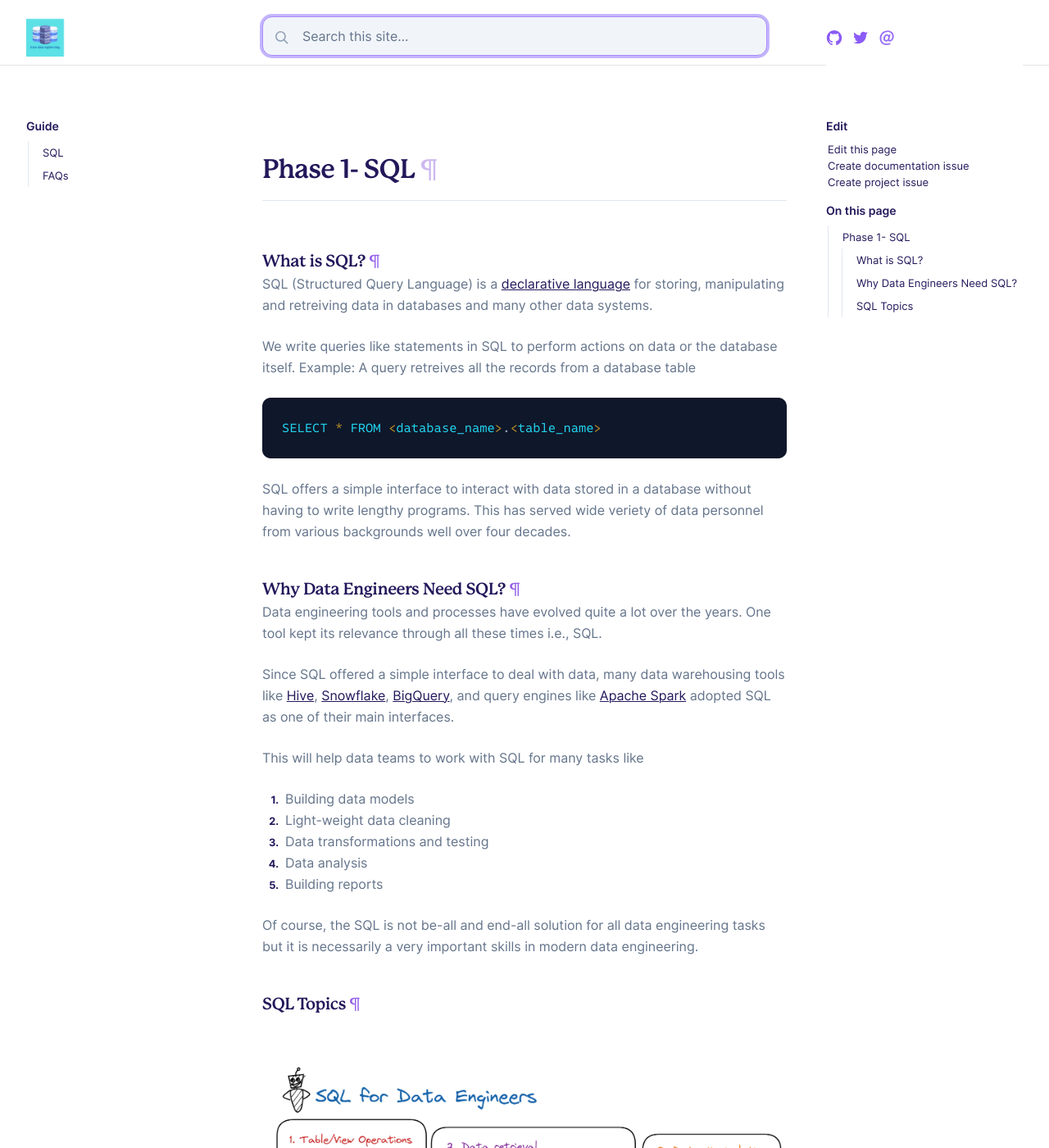
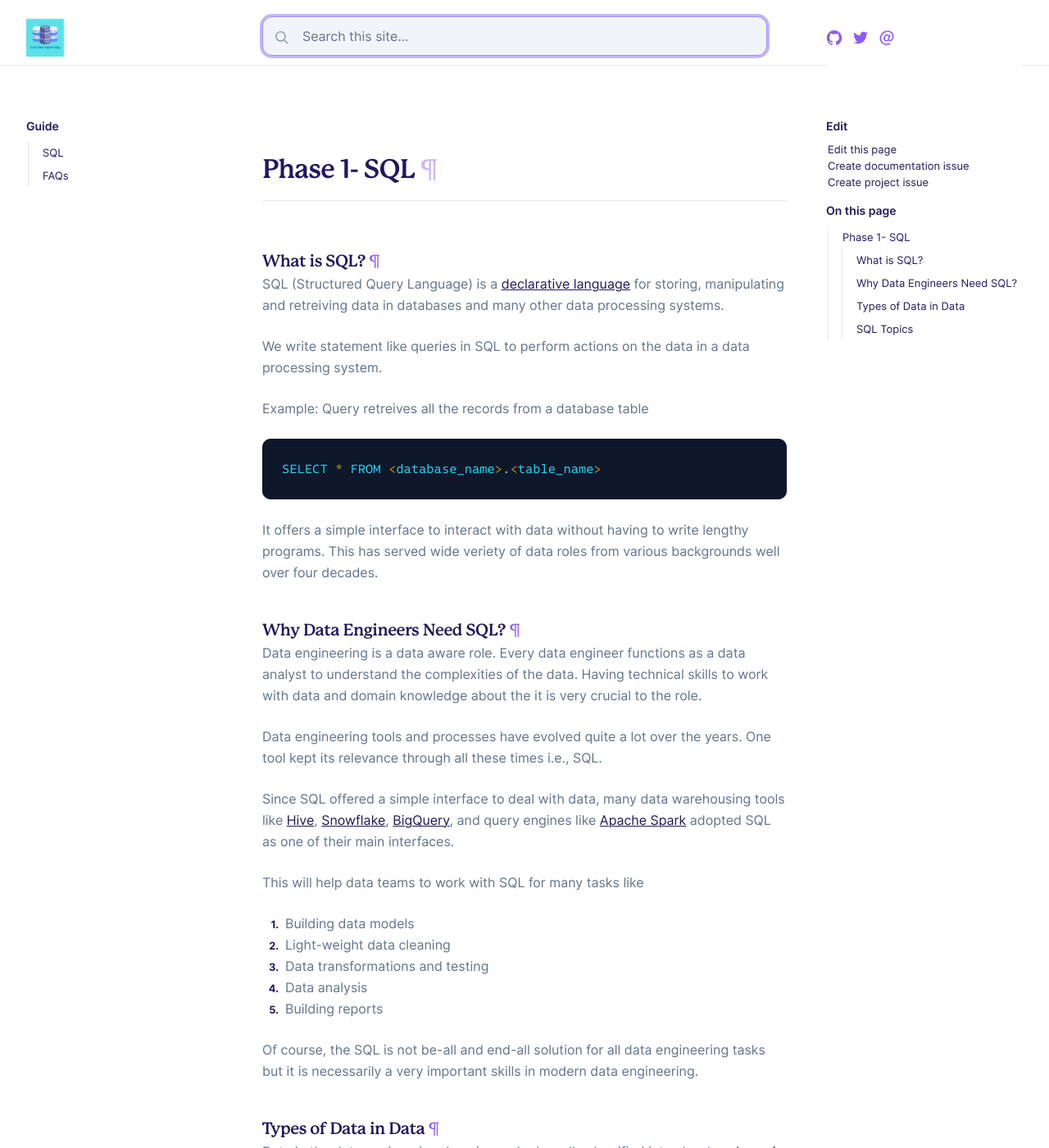
Before and after one commit to learndataengineering/learndataengineering.guide, a Jekyll site: the page built from _docs/sql.md, in a window 1280 px wide and 1400 px high. Shown: the whole window at 82% size. Built offline with Jekyll 4.4.1, drawn with Linux system fonts in a browser that asks for light colours; some of the changed text lies outside the part shown.

Commit message:
Add new sections in sql.md

````diff
--- a/_docs/sql.md
+++ b/_docs/sql.md
@@ -6,17 +6,21 @@ permalink: /sql
 
 ### What is SQL?
 
-SQL (Structured Query Language) is a [declarative language](https://en.wikipedia.org/wiki/Declarative_programming) for storing, manipulating and retreiving data in databases and many other data systems.
+SQL (Structured Query Language) is a [declarative language](https://en.wikipedia.org/wiki/Declarative_programming) for storing, manipulating and retreiving data in databases and many other data processing systems.
 
-We write queries like statements in SQL to perform actions on data or the database itself. Example: A query retreives all the records from a database table
+We write statement like queries in SQL to perform actions on the data in a data processing system.
+
+Example: Query retreives all the records from a database table
 
 ```sql
 SELECT * FROM <database_name>.<table_name>
 ```
 
-SQL offers a simple interface to interact with data stored in a database without having to write lengthy programs. This has served wide veriety of data personnel from various backgrounds well over four decades.
+It offers a simple interface to interact with data without having to write lengthy programs. This has served wide veriety of data roles from various backgrounds well over four decades.
 
 ### Why Data Engineers Need SQL?
+
+Data engineering is a data aware role. Every data engineer functions as a data analyst to understand the complexities of the data. Having technical skills to work with data and domain knowledge about the it is very crucial to the role.
 
 Data engineering tools and processes have evolved quite a lot over the years. One tool kept its relevance through all these times i.e., SQL.
 
@@ -31,6 +35,40 @@ This will help data teams to work with SQL for many tasks like
   5. Building reports
 
 Of course, the SQL is not be-all and end-all solution for all data engineering tasks but it is necessarily a very important skills in modern data engineering.
+
+### Types of Data in Data
+
+Data in the data engineering domain can be broadly classified into [structured, semi-structured and unstructured](https://k21academy.com/microsoft-azure/dp-900/structured-data-vs-unstructured-data-vs-semi-structured-data/) data.
+
+- **Structured**:
+
+  - Data is arranged in rows and columns like a table
+  - Each column can store a data of single datatype. Ex: Integer, String etc.
+  - Data follows a strict format and it is widely used in performing analysis
+  - SQL is predominently used to analyze this kind of data
+  - Relational databases, csv files and etc., store this type of data
+
+| ![Structured Data](../assets/img/sql.md/structureddata.png) |
+|:--:|
+| *[Structured Data](https://k21academy.com/microsoft-azure/dp-900/structured-data-vs-unstructured-data-vs-semi-structured-data/)*|
+
+- **Semi-Structured**:
+
+  - Data is loosely structured meaning it doesn't follow a standard structure.
+  - JSON, XML data and data stored in key-value stores and graph databases
+
+| ![Semi-structured Data](../assets/img/sql.md/semi-structureddata.png) |
+|:--:|
+| *Semi-structured Data*|
+
+- **Unstructured**:
+
+  - Data is not structured at all and doesn't follow any pre-defined data model.
+  - Examples are video, audio, images, logs, and binary data files
+
+| ![Unstructured Data](../assets/img/sql.md/unstructureddata.png) |
+|:--:|
+| *Unstructured Data*|
 
 ### SQL Topics
 
````
Also changed, not shown: assets/img/sql.md/semi-structureddata.png (added), assets/img/sql.md/structureddata.png (added), assets/img/sql.md/unstructureddata.png (added).
